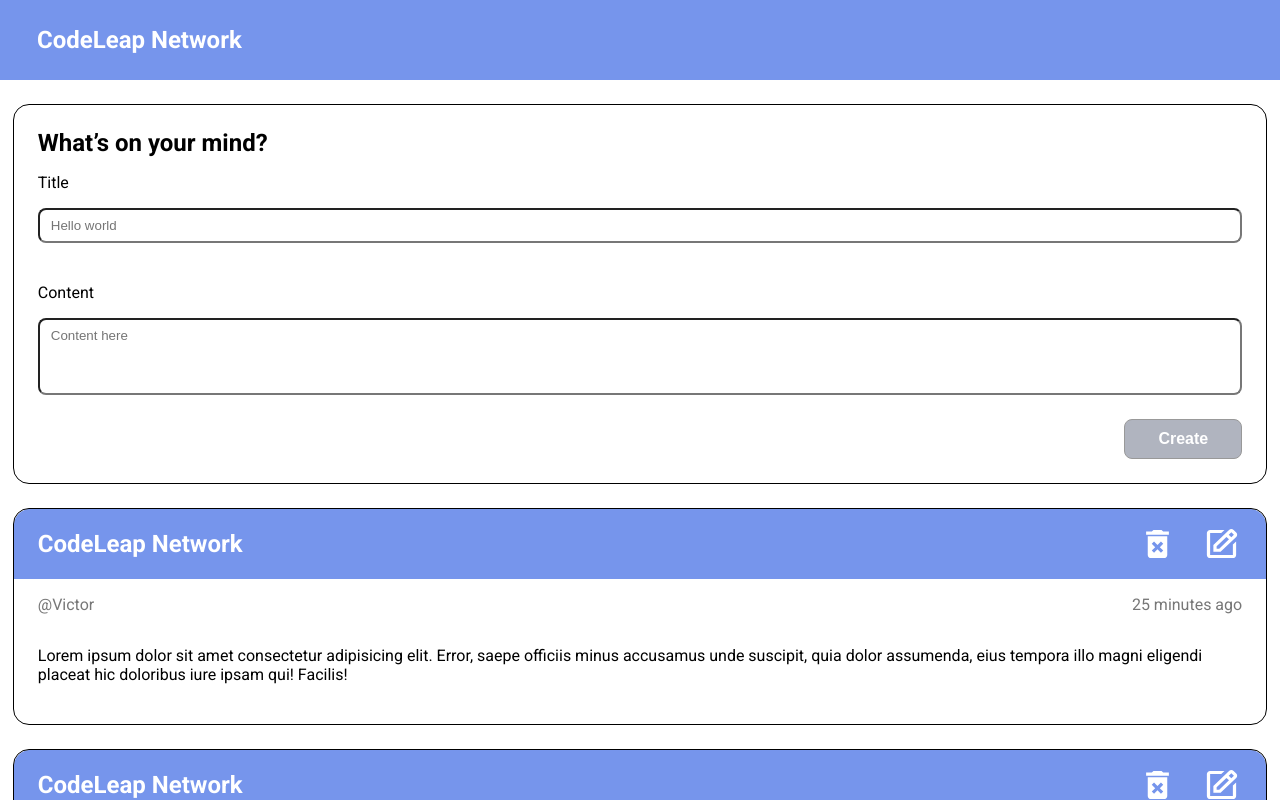
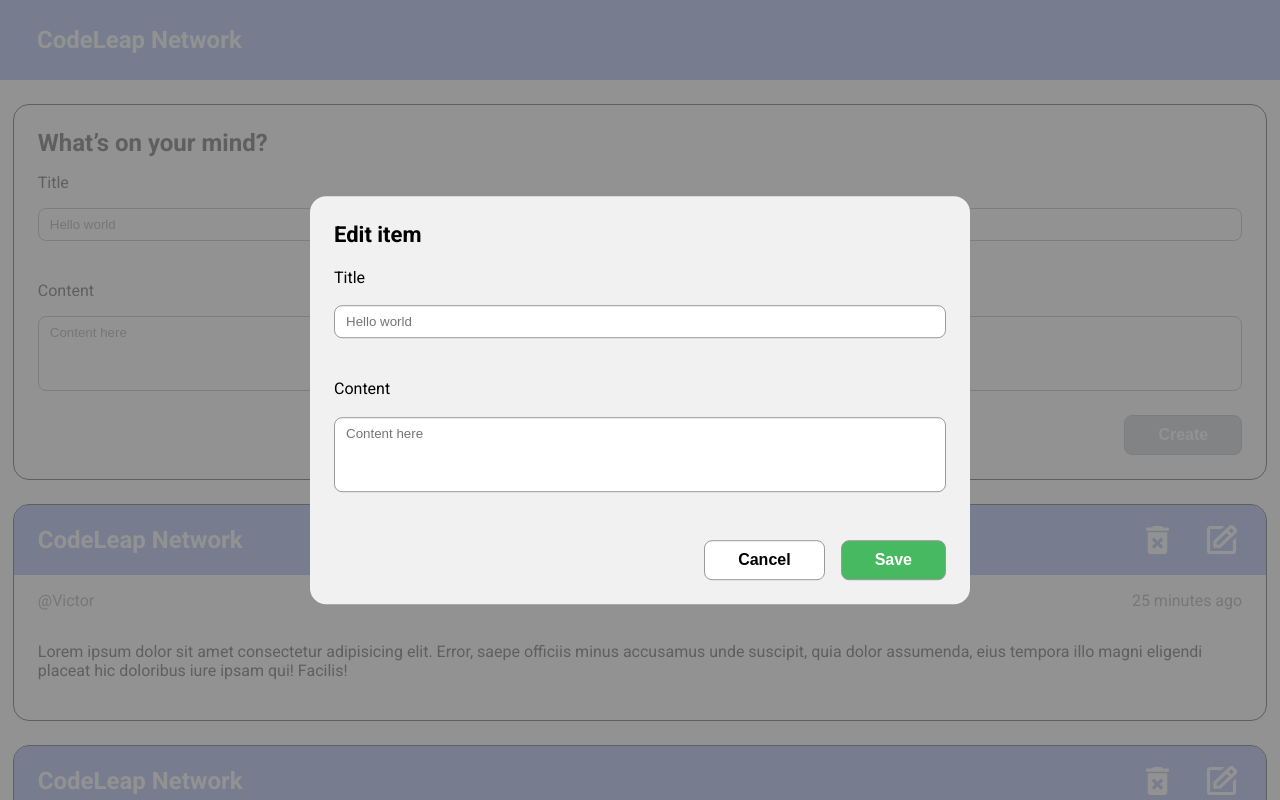
Before and after one commit to paulosrlj/PostsBlog, a React (Vite) app: page / in a window 1280 px wide. Both pictures are taken after a click on the picture 1222 px from the left and 544 px from the top of the page. Shown: the top 800 px of the page. Built offline with nearby package versions, Linux system fonts and the light colour scheme.

Commit message:
feat: add update modal

```diff
--- a/src/components/Button/index.tsx
+++ b/src/components/Button/index.tsx
@@ -14,6 +14,7 @@ export enum ButtonColor {
   primary = "primary",
   alert = "alert",
   simple = "simple",
+  confirm = "confirm",
 }
 
 function Button({
--- a/src/components/Button/style.module.scss
+++ b/src/components/Button/style.module.scss
@@ -13,6 +13,11 @@
 .simple {
   background-color: $whiteSimpleColor;
   color: black;
+}
+
+.confirm {
+  background-color: $primaryGreen;
+  color: white;
 }
 
 .button {
@@ -40,6 +45,10 @@
   background-color: #d7d7d7;
 }
 
+.confirm:hover {
+  background-color: #33CD55;
+}
+
 .buttonDisabled {
   background-color: #b0b4bf;
   cursor: not-allowed;
--- a/src/components/Input/style.module.scss
+++ b/src/components/Input/style.module.scss
@@ -1,10 +1,13 @@
-@import '../../index.scss';
+@import "../../index.scss";
 
 .input {
-    padding: 8px 11px;
-    border-color: #777777;
-    color: #CCCCCC;
-    border-radius: 8px;
-    display: block;
-    outline: none;
+  padding: 8px 11px;
+  color: #cccccc;
+  border: 1px solid $strokeColor;
+  border-radius: 8px;
+
+  display: block;
+  outline: none;
+  border-collapse: separate;
+
 }
--- a/src/components/Modal/DeleteModal/index.tsx
+++ b/src/components/Modal/DeleteModal/index.tsx
@@ -3,14 +3,13 @@ import Title from "../../Title";
 import Button, { ButtonColor } from "../../Button";
 
 type Props = {
-  text: string;
   isOpen: any;
   setModal: any;
 };
 
 import styles from "./style.module.scss";
 
-function DeleteModal({ isOpen, text, setModal }: Props) {
+function DeleteModal({ isOpen, setModal }: Props) {
   const handleModalClose = () => {
     setModal(false);
     document.body.style.overflow = "auto";
--- a/src/components/Modal/UpdateModal/index.tsx
+++ b/src/components/Modal/UpdateModal/index.tsx
@@ -0,0 +1,62 @@
+import Title from "../../Title";
+import Button, { ButtonColor } from "../../Button";
+
+import styles from './style.module.scss'
+import Input from "../../Input";
+
+type Props = {
+  isOpen: any;
+  setModal: any;
+};
+
+function UpdateModal({ isOpen, setModal }: Props) {
+  const handleModalClose = () => {
+    setModal(false);
+    document.body.style.overflow = "auto";
+  };
+
+  return (
+    <div className={styles.modal}>
+      <div onClick={handleModalClose} className={styles.overlay}></div>
+      <div className={styles.modalContent}>
+        <Title style={{fontSize: '22px'}}>Edit item</Title>
+
+        <div className={styles.inputBox}>
+        <p className={styles.text}>Title</p>
+        <Input
+          placeholder="Hello world"
+          type="text"
+          styles={{ marginBottom: "24px", flex: 1 }}
+          /* value={titleValue}
+          onChange={handleTitleChange} */
+        />
+      </div>
+
+      <div className={styles.inputBox}>
+        <p className={styles.text}>Content</p>
+        <Input
+          placeholder="Content here"
+          type="text"
+          styles={{ marginBottom: "24px", paddingBottom: "50px" }}
+          /* value={contentValue}
+          onChange={handleContentChange} */
+        />
+      </div>
+
+        <div className={styles.buttonBox}>
+          <Button
+            buttonColor={ButtonColor.simple}
+            styles={{ marginRight: "16px" }}
+          >
+            Cancel
+          </Button>
+          <Button buttonColor={ButtonColor.confirm} onClick={handleModalClose}>
+            Save
+          </Button>
+        </div>
+      </div>
+    </div>
+  );
+}
+
+export default UpdateModal
--- /dev/null
+++ b/src/components/Modal/UpdateModal/style.module.scss
@@ -0,0 +1,63 @@
+.btnModal {
+  padding: 10px 20px;
+  display: block;
+  margin: 100px auto 0;
+  font-size: 18px;
+}
+
+.modal,
+.overlay {
+  width: 100vw;
+  height: 100vh;
+  top: 0;
+  left: 0;
+  right: 0;
+  bottom: 0;
+  position: fixed;
+}
+
+.overlay {
+  background: rgba(119, 119, 119, 0.8);
+}
+
+.modalContent {
+  position: absolute;
+  top: 50%;
+  left: 50%;
+  transform: translate(-50%, -50%);
+  line-height: 1.4;
+  background: #f1f1f1;
+  padding: 24px;
+  max-width: 660px;
+  min-width: 300px;
+  width: 660px;
+
+  border-radius: 16px;
+}
+
+
+.closeModal {
+  position: absolute;
+  top: 10px;
+  right: 10px;
+  padding: 5px 7px;
+}
+
+.buttonBox {
+  display: flex;
+  justify-content: flex-end;
+  margin-top: 24px;
+}
+
+.modalOpen {
+  overflow: hidden;
+}
+
+.inputBox {
+  display: flex;
+  flex-direction: column;
+}
+
+.text {
+  font-size: 16px;
+}
--- a/src/components/Post/index.tsx
+++ b/src/components/Post/index.tsx
@@ -9,15 +9,16 @@ import Button from "../Button";
 import TrashIcon from "./assets/trash.svg";
 import EditIcon from "./assets/edit.svg";
 import DeleteModal from "../Modal/DeleteModal";
+import UpdateModal from "../Modal/UpdateModal";
 
 function Post() {
-  const [modalOpen, setModalOpen] = useState(false);
+  const [deleteModalOpen, setDeleteModalOpen] = useState(false);
+  const [updateModalOpen, setUpdateModalOpen] = useState(false);
 
-   const handleModalOpen = () => {
-    setModalOpen(true);
-    document.body.style.overflow = "hidden"; // Ocultar a barra de rolagem
+  const handleModalOpen = (handleModal: (newValue: boolean) => void) => {
+    handleModal(true);
+    document.body.style.overflow = "hidden";
   };
-
 
   return (
     <>
@@ -30,9 +31,9 @@ function Post() {
               src={TrashIcon}
               className={styles.icon}
               style={{ marginRight: "24px" }}
-              onClick={handleModalOpen}
+              onClick={() => handleModalOpen(setDeleteModalOpen)}
             />
-            <img src={EditIcon} className={styles.icon} />
+            <img src={EditIcon} className={styles.icon} onClick={() => handleModalOpen(setUpdateModalOpen)} />
           </div>
         </div>
         <div>
@@ -51,12 +52,23 @@ function Post() {
         </div>
       </div>
 
-      {modalOpen && (
+      {deleteModalOpen &&
         ReactDOM.createPortal(
-          <DeleteModal text="asdasdsad" isOpen={modalOpen} setModal={setModalOpen} />,
+          <DeleteModal
+            isOpen={deleteModalOpen}
+            setModal={setDeleteModalOpen}
+          />,
           document.body
-        )
-      )}
+        )}
+
+      {updateModalOpen &&
+        ReactDOM.createPortal(
+          <UpdateModal
+            isOpen={updateModalOpen}
+            setModal={setUpdateModalOpen}
+          />,
+          document.body
+        )}
     </>
   );
 }
--- a/src/index.scss
+++ b/src/index.scss
@@ -6,6 +6,7 @@ $backgroundColor: #dddddd;
 $whiteSimpleColor: #FFFFFF;
 $alertRedColor: #FF5151;
 $strokeColor: #999999;
+$primaryGreen: #47B960;
 
 
 * {
```
